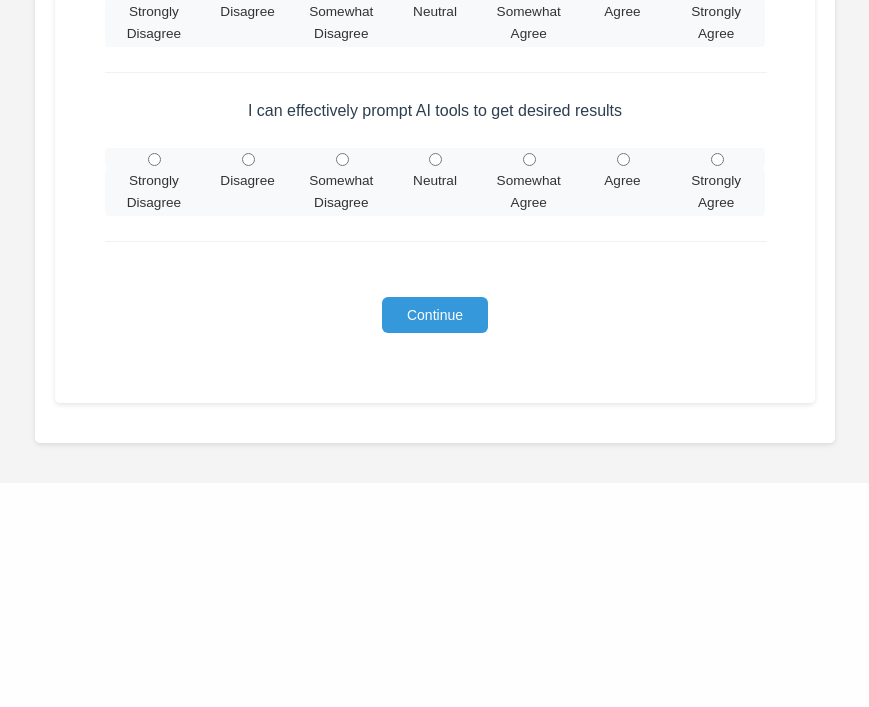
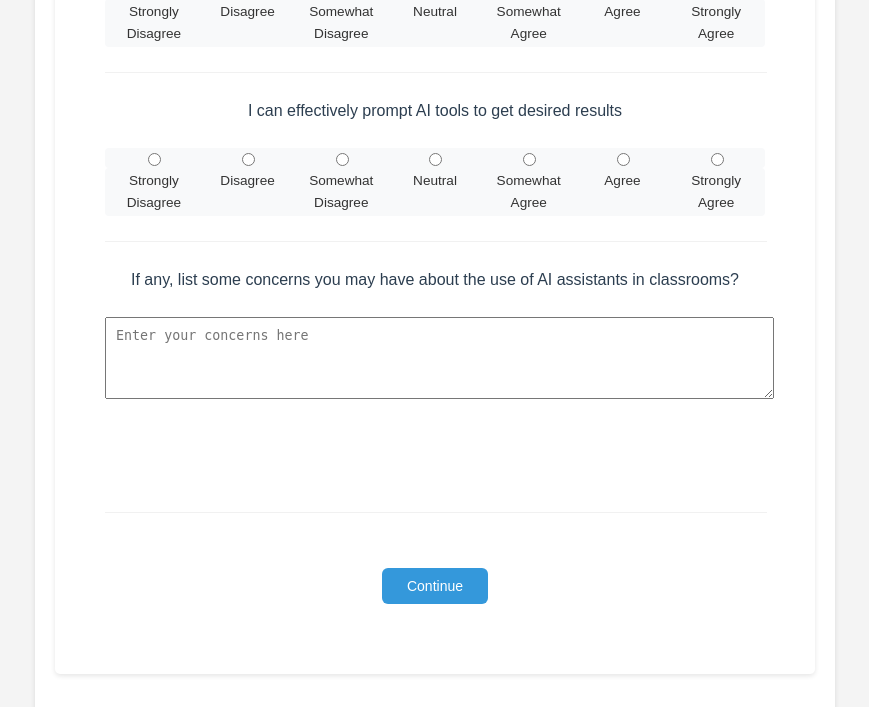
Before and after one commit to weedguetmildort/overreliance_testing_platform, a Flask app: page /pre_survey in a window 1280 px wide. Shown: the part 4200-4907 px from the top of the page, without its empty margins (205-1074 px from the left). Before the commit the page ends 4648 px from the top, so only its background shows below. Run offline with Flask 3, Linux system fonts and the light colour scheme.

Commit message:
Update Pre Survey

```diff
--- a/app/routes.py
+++ b/app/routes.py
@@ -283,6 +283,7 @@ def pre_survey():
             "ai_use_cases": request.form.get("ai_use_cases"),
             "ai_risks": request.form.get("ai_risks"),
             "ai_prompting": request.form.get("ai_prompting"),
+            "ai_classroom_concerns": request.form.get("ai_classroom_concerns"),
         }
         session["pre_survey_data"] = survey_data
         return redirect(url_for("main.instructions"))
--- a/app/templates/pre_survey.html
+++ b/app/templates/pre_survey.html
@@ -563,6 +563,22 @@
         </div>
 
         <hr size="1" class="hrline" color="f1f1f1">
+
+        <p>If any, list some concerns you may have about the use of AI assistants in classrooms? </p>
+        <div style="margin-bottom: 20px;">
+            <div class="form-row">
+                <div class="form-field" style="width: 100%;">
+                    <textarea
+                        name="ai_classroom_concerns"
+                        rows="4"
+                        placeholder="Enter your concerns here"
+                        style="width: 98%; padding: 10px; margin-bottom: 20px;"
+                    ></textarea>
+                </div>
+            </div>
+        </div>
+
+        <hr size="1" class="hrline" color="f1f1f1">
         <button type="submit" class="survey-btn">Continue</button>
     </form>
 </div>
```
